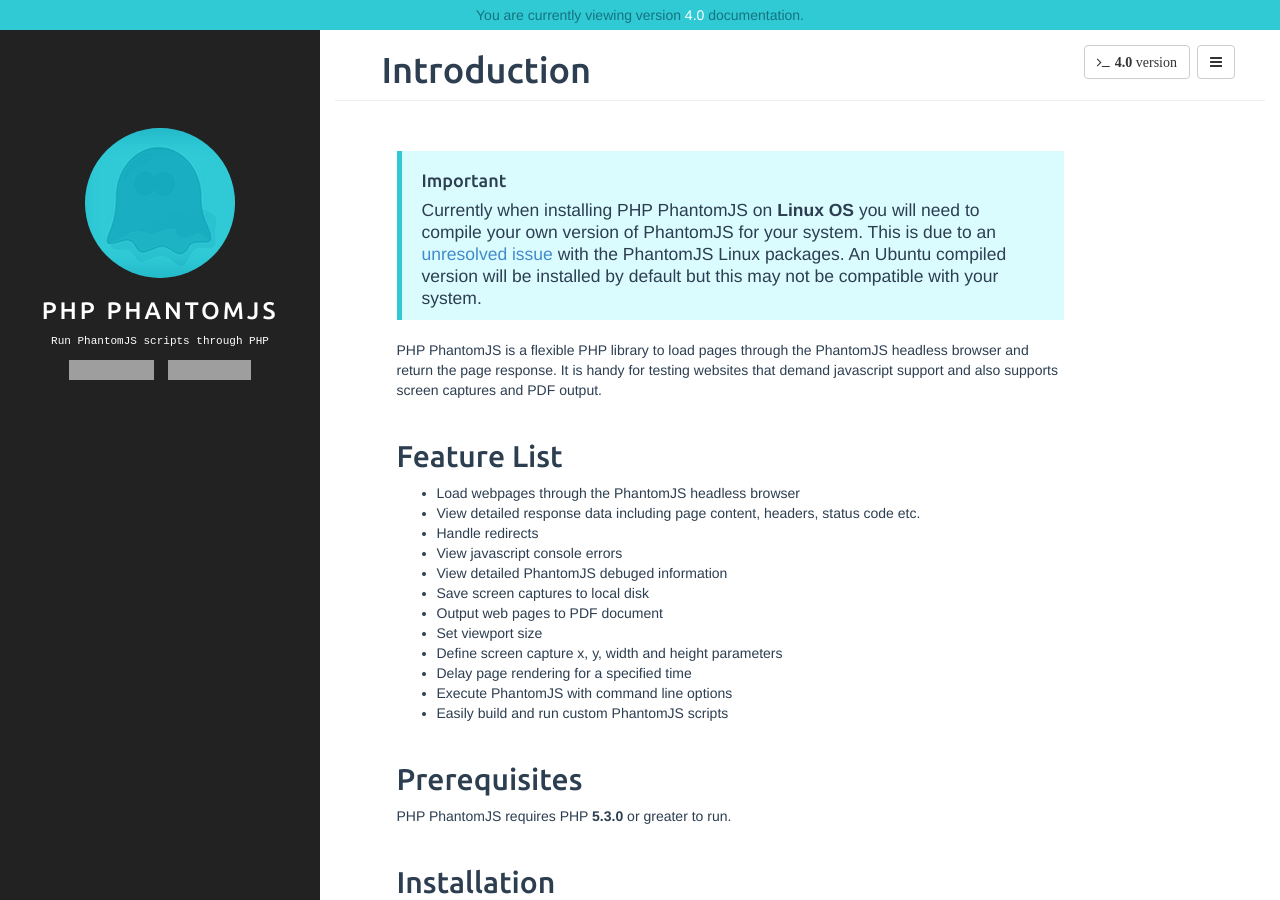
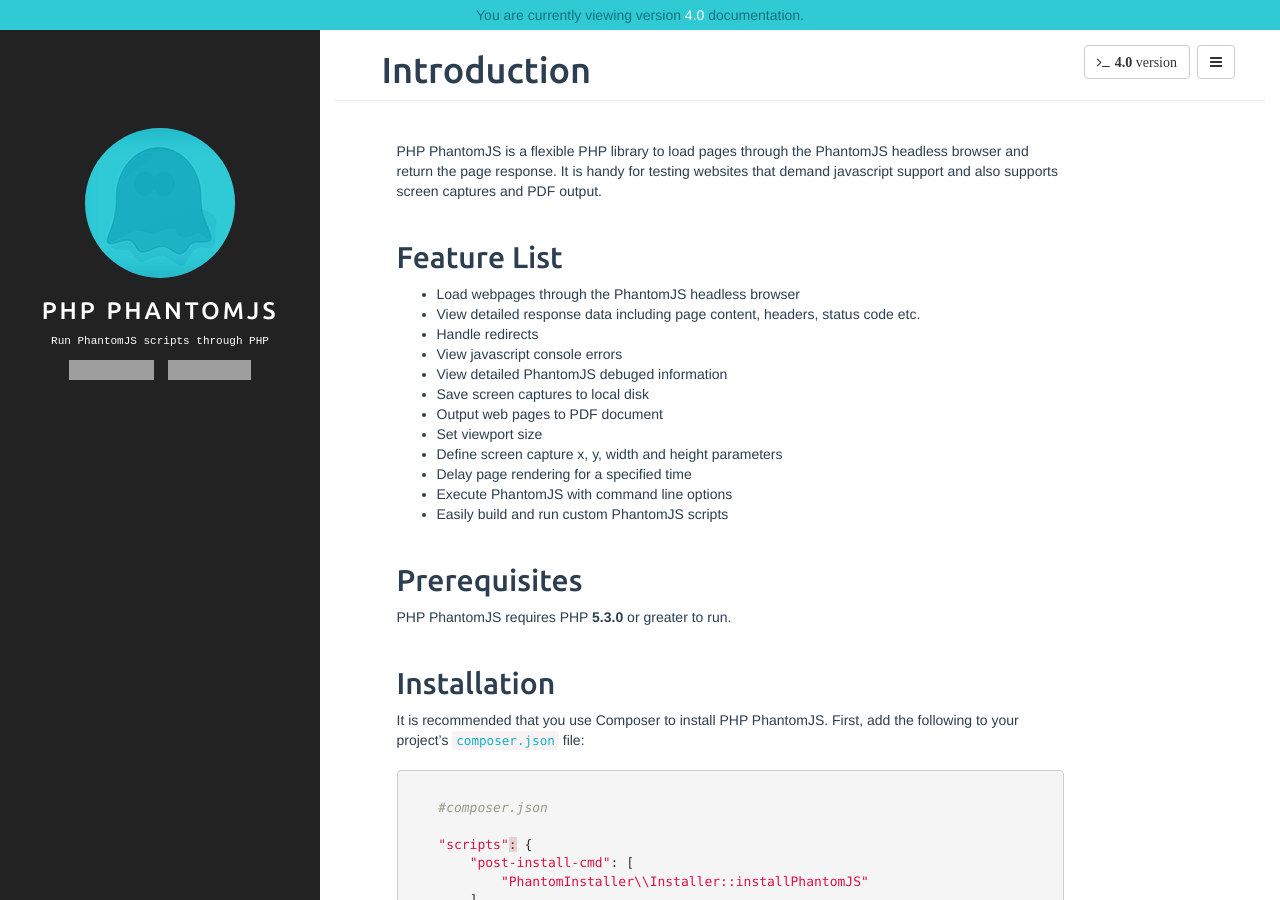
Before and after one commit to jonnnnyw/php-phantomjs, a Jekyll site: the page built from _version_4/1-introduction.md, in a window 1280 px wide and 900 px high. Built offline with Jekyll 4.4.1, drawn with Linux system fonts in a browser that asks for light colours; grey boxes are pictures that could not be loaded.

Commit message:
Removing message about missing linux executables

```diff
--- a/_version_4/1-introduction.md
+++ b/_version_4/1-introduction.md
@@ -7,10 +7,6 @@ fullview: true
 version: 4.0
 permalink: /4.0/
 ---
-
-> #### Important
-> Currently when installing PHP PhantomJS on **Linux OS** you will need to compile your own version of PhantomJS for your system. This is due to an [unresolved issue](https://github.com/ariya/phantomjs/issues/12948) with the PhantomJS Linux packages. An Ubuntu compiled version will be installed by default but this may not be compatible with your system.
-
 
 PHP PhantomJS is a flexible PHP library to load pages through the PhantomJS headless browser and return the page response. It is handy for testing websites that demand javascript support and also supports screen captures and PDF output.
 
```
